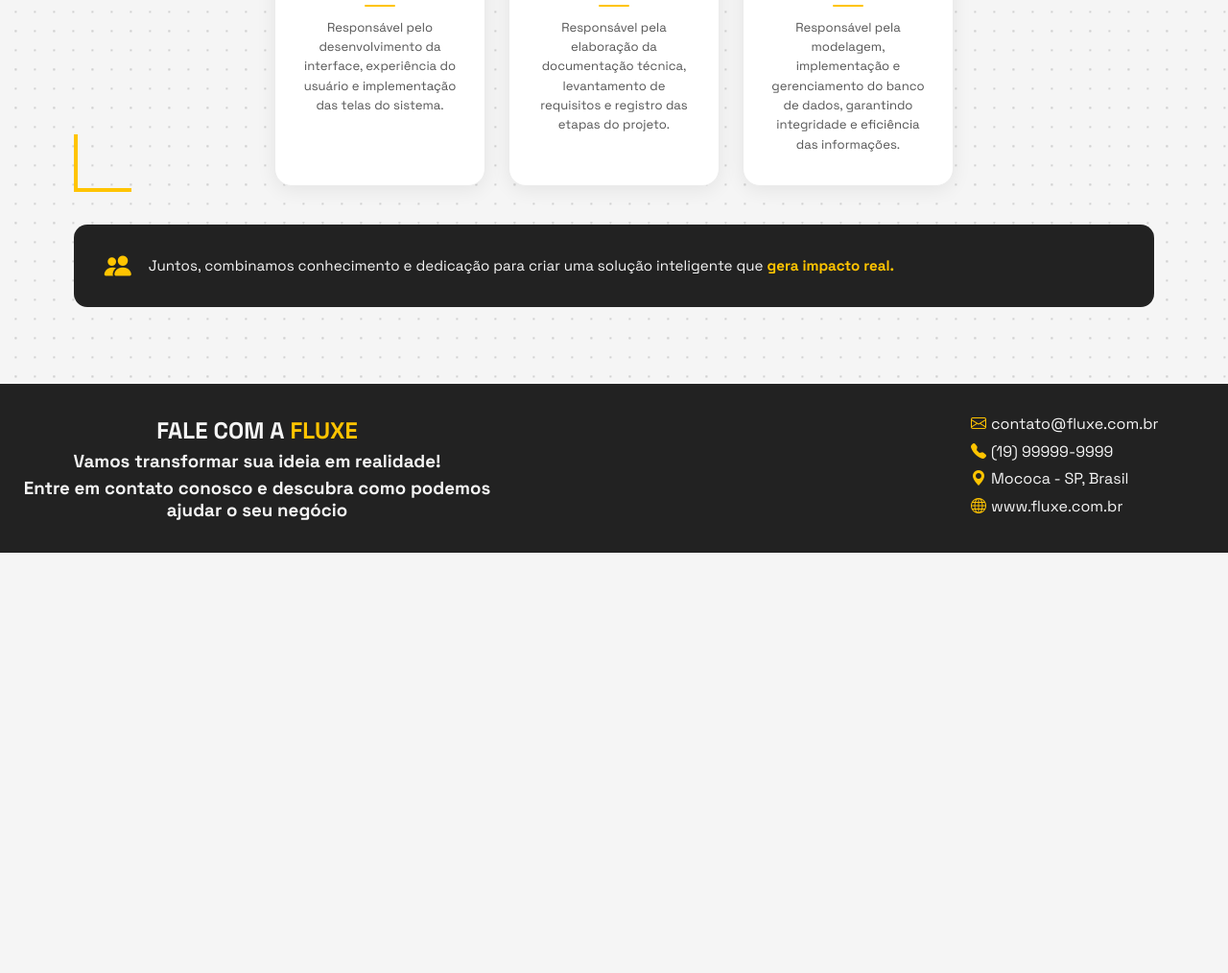
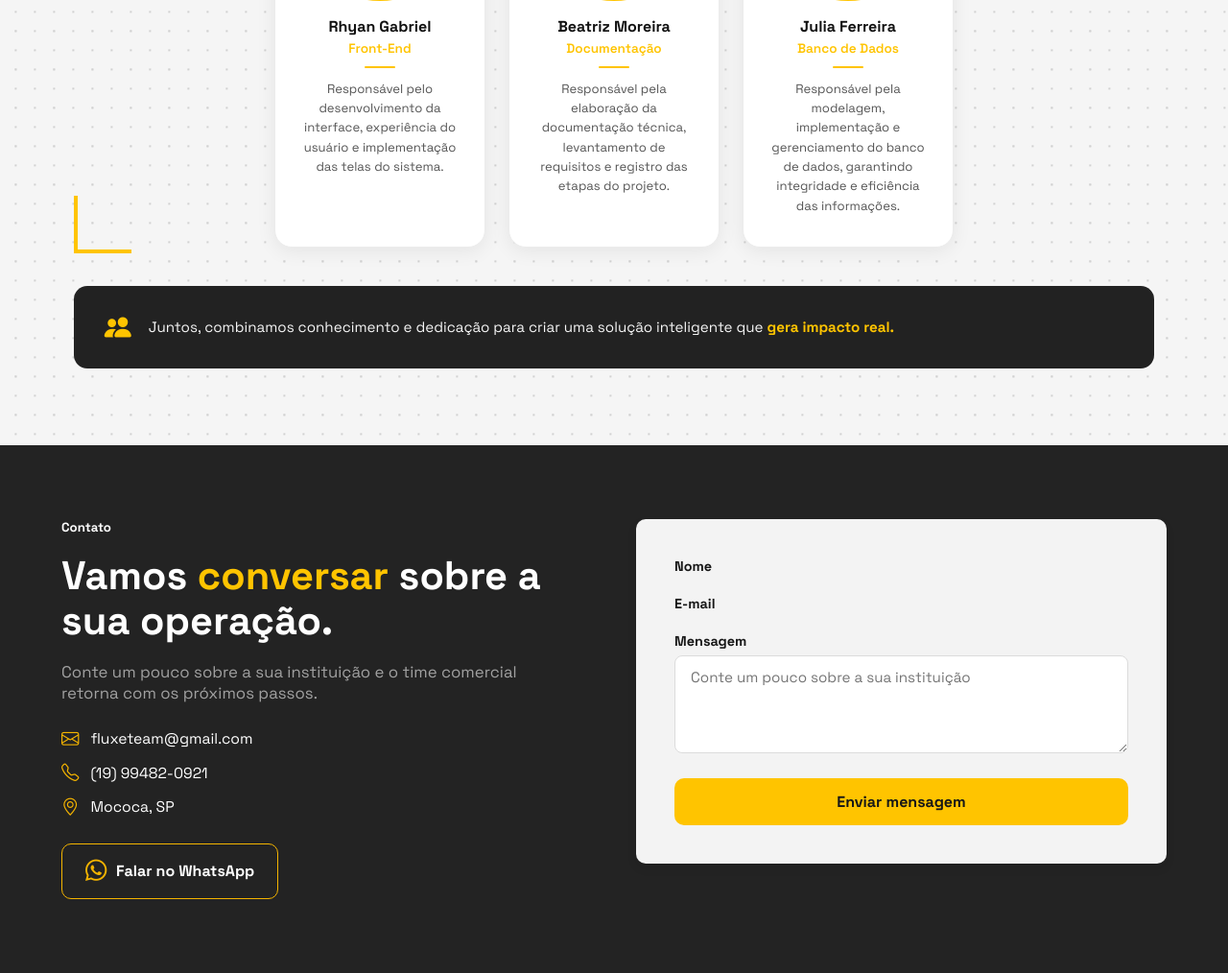
Before and after one commit to rianzitos/SystemFluxe, a PHP site: page /SystemFluxe/index.html in a window 1280 px wide; the page is wider, and only the part inside the window is pictured. Shown: the part 3664-4678 px from the top of that part at 96% size. Before the commit the page ends 4240 px from the top of that part, so only its background shows below. Run offline with PHP 8.4, Linux system fonts and the light colour scheme; some libraries are stand-ins or nearby versions; some web fonts are replaced.

Commit message:
Umas coisa ae

```diff
--- a/app/views/loginAdm.php
+++ b/app/views/loginAdm.php
@@ -32,9 +32,11 @@
             margin-top: 2px;
         }
     </style>
+
+    <!-- estilo principal da página -->
 </head>
 
-<body class="fundo">
+<body class="fundoAdm">
 
     <header class="headerLogin">
         <img id="logotipo" src="../../public/img/logotipo.svg" alt="Logotipo da empresa">
--- a/index.html
+++ b/index.html
@@ -37,15 +37,13 @@
     <div id="smooth-wrapper">
         <div id="smooth-content">
 
-
-
             <header id="container-header">
                 <img id="logotipo" src="public/img/logotipo.svg" alt="Logotipo Fluxe">
                 <ul id="menu">
                     <li><a class="itemMenu" href="#inicio">Início </a></li>
                     <li><a class="itemMenu" href="#sobrenos">Sobre Nós </a></li>
                     <li><a class="itemMenu" href="#solucoes">Soluções </a></li>
-                    <li><a class="itemMenu" href="#projetos">Projetos </a></li>
+                    <li><a class="itemMenu" href="/app/views/indexSys.html">Projeto </a></li>
                     <li><a class="itemMenu" href="#equipe">Equipe </a></li>
                     <li><a class="itemMenu" href="#contato">Contato </a></li>
                 </ul> <!--Cabeçalho da página inícial-->
@@ -60,8 +58,9 @@
             <div class="meio-circulo"></div> <!-- Forma decorativa em meia lua -->
 
             <nav class="nav">
+
+                <section id="inicio">
                     <div class="container inicio">
-
                         <div class="box">
 
                             <h1 class="titulo">SOMOS A</h1>
@@ -74,7 +73,7 @@
 
                             </div>
 
-                        <button id="butProject"><a href="/sicapda">Conheça nosso projeto
+                            <button id="butProject"><a href="app/views/indexSys.html">Conheça nosso projeto
                                     principal</a></button>
                         </div>
                         <div class="quadrado-amarelo"></div>
@@ -82,11 +81,11 @@
                             <img id="imagemUm" src="public/img/cartaoFluxe.svg" alt="">
                         </div>
                         <div class="bolinhas"></div> <!-- Bolinhas decorativas -->
-
                     </div>
+                </section>
 
                 <!-- Sessão Sobre Nos-->
-                <section id="sobrenos"></section>
+                <section id="sobrenos">
                     <div class="container sobre">
 
                         <div class="box-sobre">
@@ -157,7 +156,8 @@
                                             são essenciais para construir projetos que realmente
                                             façam diferença. Mais do que clientes ou parceiros,
                                             buscamos criar conexões baseadas em propósito,
-                                        crescimento e evolução conjunta, porque resultados sólidos nascem de relações
+                                            crescimento e evolução conjunta, porque resultados sólidos nascem de
+                                            relações
                                             fortes.</p>
                                     </div>
                                 </div>
@@ -166,7 +166,9 @@
                         </div>
 
                     </div>
+                </section>
 
+                <section id="solucoes">
                     <div class="container implementacoes"> <!-- Área das principais implementações -->
 
                         <div class="container-circuito">
@@ -187,7 +189,8 @@
 
                                     <div id="projeto1" class="infoProjeto">
                                         <p>
-                                        Solução completa para gestão e controle de acesso com tecnologia inteligente.
+                                            Solução completa para gestão e controle de acesso com tecnologia
+                                            inteligente.
                                         </p>
                                         <img class="imgQuadro" src="public/img/cartaoAcesso.svg" alt="Imagem Grupo">
                                         <!-- Imagem do projeto -->
@@ -251,6 +254,7 @@
                         </div>
 
                     </div>
+                </section>
 
                 <div class="circulo"></div>
                 <div class="linha-diagonal"></div> <!-- Forma decorativa circular -->
@@ -369,25 +373,59 @@
 
             </nav>
 
-            <footer id="rodape"> <!-- Rodapé -->
-                <div id="divirodape">
-                    <h1 id="textRodape">FALE COM A&nbsp;<span id="fluxeText">FLUXE</span></h1>
-                    <h3>Vamos transformar sua ideia em realidade!</h3>
-                    <h3>Entre em contato conosco e descubra como podemos ajudar o seu negócio</h3>
+            <section id="contato">
+                <!-- Rodapé -->
+                <footer class="contatoGrid">
+
+                    <div class="contatoTexto">
+                        <div class="miniTitulo">
+                            <div class="miniSlash"></div>
+                            <h5>Contato</h5>
                         </div>
-                <ul id="rodapeUl"> <!-- Lista de contatos -->
-                    <li><i class="bi bi-envelope icone"></i>contato@fluxe.com.br</li>
-                    <li><i class="bi bi-telephone-fill icone"></i>(19) 99999-9999</li>
-                    <li><i class="bi bi-geo-alt-fill icone"></i>Mococa - SP, Brasil</li>
-                    <li><i class="bi bi-globe icone"></i>www.fluxe.com.br</li>
+                        <h1>Vamos <span>conversar</span> sobre a sua operação.</h1>
+                        <p>Conte um pouco sobre a sua instituição e o time comercial retorna com os próximos passos.</p>
+
+                        <ul class="contatoInfo">
+                            <li><i class="bi bi-envelope"></i> fluxeteam@gmail.com</li>
+                            <li><i class="bi bi-telephone"></i> (19) 99482-0921 </li>
+                            <li><i class="bi bi-geo-alt"></i> Mococa, SP</li>
+                        </ul>
+
+                        <a class="ctaOutline" href="#" aria-label="Falar no WhatsApp">
+                            <i class="bi bi-whatsapp"></i>
+                            <span>Falar no WhatsApp</span>
+                        </a>
+                    </div>
+
+                    <form class="formCard" method="POST" action="">
+                        <!-- Ajuste o "action" para o endpoint PHP que vai receber esse formulário -->
+                        <div class="formGroup">
+                            <label for="nomeContato">Nome</label>
+                            <input type="text" id="nomeContato" name="nome" placeholder="Seu nome" required>
+                        </div>
+
+                        <div class="formGroup">
+                            <label for="emailContato">E-mail</label>
+                            <input type="email" id="emailContato" name="email" placeholder="seuemail@empresa.com"
+                                required>
+                        </div>
+
+                        <div class="formGroup">
+                            <label for="mensagemContato">Mensagem</label>
+                            <textarea id="mensagemContato" name="mensagem" rows="4"
+                                placeholder="Conte um pouco sobre a sua instituição"></textarea>
+                        </div>
+
+                        <button class="formSubmit" type="submit">Enviar mensagem</button>
+                    </form>
 
                 </footer>
-
+            </section>
         </div>
     </div>
 
     <div id="page-transition-overlay">
-        <span class="page-transition-text">CARREGANDO...    </span>
+        <span class="page-transition-text">CARREGANDO... </span>
     </div>
     <script src="public/js/script.js"></script>
 </body>
--- a/public/css/style.css
+++ b/public/css/style.css
@@ -1,6 +1,21 @@
 /* ==================================================
    RESET E CONFIGURAÇÕES GERAIS
 ================================================== */
+
+:root {
+    --preto: #171717;
+    --grafite: #232323;
+    --amarelo: #FFC400;
+    --amarelo-secundario: #F4B400;
+    --amarelo-hover: #FFC933;
+    --branco: #FFFFFF;
+    --cinza-claro: #F3F3F3;
+    --cinza-medio: #A1A1A1;
+
+    --raio-padrao: 10px;
+    --sombra-padrao: 0px 5px 10px rgba(0, 0, 0, 0.1);
+    --header-offset: 110px;
+}
 
 * {
     margin: 0;
@@ -557,53 +572,160 @@ input:checked+label .descricao * {
    RODAPÉ
 ================================================== */
 
-#rodape {
-    display: flex;
+/* CONTATO RODAPÉ */
+#contato {
+    background-color: var(--grafite);
+    padding: 6vw 0;
+}
+
+.contatoGrid {
+    width: 90%;
+    max-width: 1400px;
+    margin: 0 auto;
+    display: flex;
+    flex-direction: row;
+    align-items: flex-start;
     justify-content: space-between;
+    gap: 4rem;
+}
+
+.contatoTexto {
+    width: 44%;
+    display: flex;
+    flex-direction: column;
+    gap: 1.1rem;
+}
+
+.contatoTexto .miniTitulo h5 {
+    color: var(--branco);
+}
+
+.contatoTexto h1 {
+    font-size: 2.6rem;
+    line-height: 1.15;
+    color: var(--branco);
+}
+
+.contatoTexto h1 span {
+    color: var(--amarelo);
+}
+
+.contatoTexto>p {
+    font-size: 1.05rem;
+    color: var(--cinza-medio);
+    max-width: 46ch;
+}
+
+.contatoInfo {
+    list-style: none;
+    display: flex;
+    flex-direction: column;
+    gap: 0.8rem;
+    margin-top: 0.5rem;
+}
+
+.contatoInfo li {
+    display: flex;
     align-items: center;
-    padding: 20px;
-    background-color: #222;
-    color: #F5F5F5;
-    flex-wrap: wrap;
-    height: 22vh;
-    /* ajuda no responsivo */
-}
-
-#divirodape {
-    width: 40%;
-    text-align: center;
-}
-
-#rodapeUl {
-    width: 20%;
-    list-style: none;
-    padding: 0;
-}
-
-#rodapeUl li {
-    list-style: none;
-    margin-bottom: 3%;
-}
-
-#textRodape {
-    display: flex;
-    justify-content: center;
-    font-size: 150%;
-    color: #F5F5F5;
-}
-
-#fluxeText {
-    color: #FFC400;
-}
-
-.icone {
-    color: #FFC400;
-    margin-right: 2%;
-}
-
-h1,
-h3 {
-    margin: 5px 0;
+    gap: 0.75rem;
+    color: var(--branco);
+    font-size: 0.98rem;
+}
+
+.contatoInfo i {
+    color: var(--amarelo-secundario);
+    font-size: 1.15rem;
+}
+
+/* Botão de contorno reutilizado no Contato e no Footer */
+.ctaOutline {
+    display: flex;
+    align-items: center;
+    gap: 0.6rem;
+    width: fit-content;
+    padding: 0.85rem 1.5rem;
+    border-radius: var(--raio-padrao);
+    background-color: transparent;
+    border: 1.5px solid var(--amarelo-secundario);
+    color: var(--branco);
+    text-decoration: none;
+    font-weight: bold;
+    white-space: nowrap;
+    margin-top: 0.5rem;
+    transition: 0.3s ease;
+}
+
+.ctaOutline i {
+    font-size: 1.4rem;
+    color: var(--amarelo-secundario);
+    transition: 0.3s ease;
+}
+
+.ctaOutline:hover {
+    background-color: #25D366;
+    border-color: #25D366;
+}
+
+.ctaOutline:hover i {
+    color: var(--branco);
+}
+
+.formCard {
+    width: 48%;
+    background-color: var(--cinza-claro);
+    border-radius: var(--raio-padrao);
+    padding: 2.5rem;
+    display: flex;
+    flex-direction: column;
+    gap: 1.3rem;
+    box-shadow: var(--sombra-padrao);
+}
+
+.formGroup {
+    display: flex;
+    flex-direction: column;
+    gap: 0.4rem;
+}
+
+.formGroup label {
+    font-size: 0.9rem;
+    font-weight: bold;
+    color: var(--preto);
+}
+
+.formGroup input,
+.formGroup textarea {
+    font-family: inherit;
+    font-size: 0.95rem;
+    padding: 0.75rem 1rem;
+    border-radius: 8px;
+    border: 1px solid #dcdcdc;
+    background-color: var(--branco);
+    color: var(--preto);
+    resize: vertical;
+}
+
+.formGroup input:focus,
+.formGroup textarea:focus {
+    outline: 2px solid var(--amarelo-secundario);
+    outline-offset: 1px;
+}
+
+.formSubmit {
+    margin-top: 0.3rem;
+    padding: 0.9rem 1.5rem;
+    border: none;
+    border-radius: var(--raio-padrao);
+    background-color: var(--amarelo);
+    color: var(--preto);
+    font-weight: bold;
+    font-size: 1rem;
+    cursor: pointer;
+    transition: 0.3s ease;
+}
+
+.formSubmit:hover {
+    background-color: var(--amarelo-hover);
 }
 
 /* ==================================================
@@ -840,6 +962,8 @@ h3 {
     border-radius: 2px;
 }
 
+
+
 .membro-desc {
     font-size: 0.82rem;
     color: #555;
@@ -905,6 +1029,10 @@ h3 {
 
 .equipe-banner strong {
     color: #FFC400;
+}
+
+#divirodape {
+    color: white;
 }
 
 /* ==================================================
--- a/public/css/styleLogin.css
+++ b/public/css/styleLogin.css
@@ -677,6 +677,7 @@ footer span {
     z-index: 0;
 }
 
+
 /* ================================================================
    RESPONSIVIDADE — MOBILE
    Tudo abaixo é NOVO. Nenhuma regra acima foi alterada.
```
Also changed, not shown: public/css/pessoas.css (+11 -0 lines), public/js/scriptCadastro.js (+73 -22 lines). Lines whose indentation alone changed are shown as unchanged.
